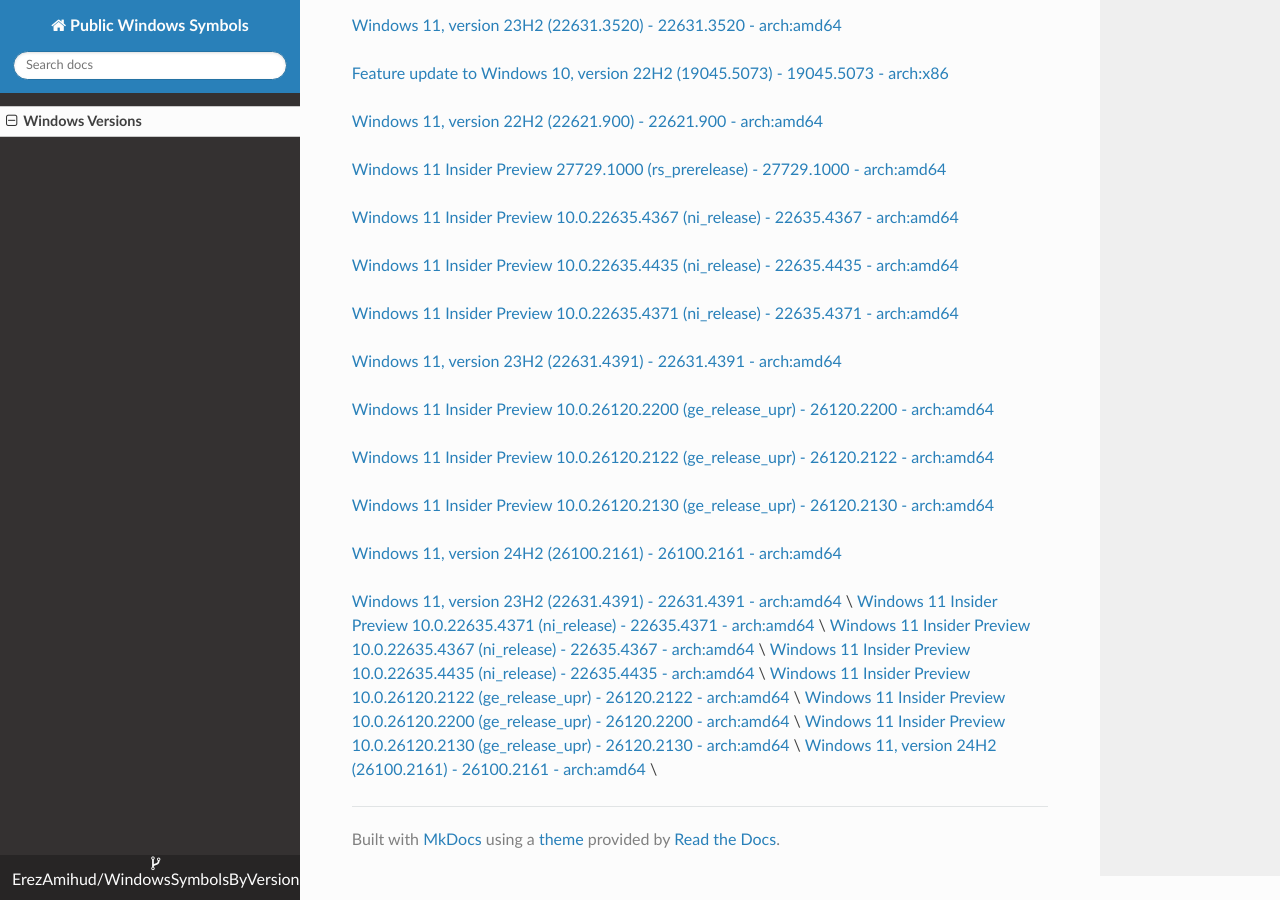
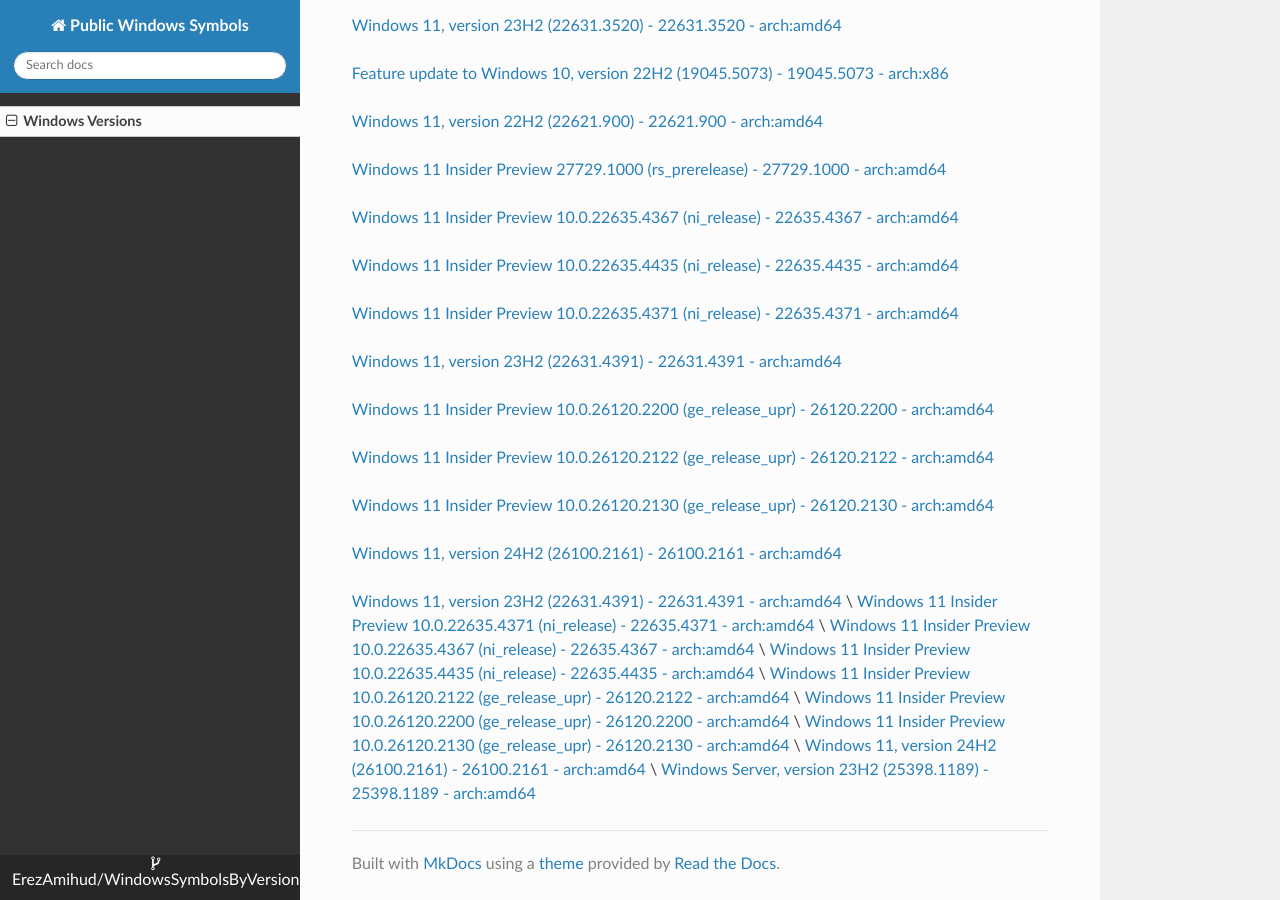
Before and after one commit to ErezAmihud/WindowsSymbolsByVersion, an MkDocs documentation site: the page built from docs/index.md, in a window 1280 px wide and 900 px high, scrolled down 3581 px. Built offline with MkDocs 1.6.1, drawn with Linux system fonts in a browser that asks for light colours; nearby versions of some CDN libraries.

Commit message:
Automated commit, add manifest for d289e1be-37f2-4980-96a9-5ceae469fff2

```diff
--- a/docs/index.md
+++ b/docs/index.md
@@ -169,3 +169,4 @@
 [Windows 11 Insider Preview 10.0.26120.2200 (ge_release_upr) - 26120.2200 - arch:amd64](https://github.com/ErezAmihud/WindowsSymbolsByVersion/blob/main/manifests/1ddbb3b6-9ebd-4d4c-b9d7-4b0c39663fd0.manifest) \
 [Windows 11 Insider Preview 10.0.26120.2130 (ge_release_upr) - 26120.2130 - arch:amd64](https://github.com/ErezAmihud/WindowsSymbolsByVersion/blob/main/manifests/8e99fe48-06d3-4f0a-9a09-a849f7f2551c.manifest) \
 [Windows 11, version 24H2 (26100.2161) - 26100.2161 - arch:amd64](https://github.com/ErezAmihud/WindowsSymbolsByVersion/blob/main/manifests/d6c443ca-9e6e-4dd6-8a2d-f2dfbd8356fa.manifest) \
+[Windows Server, version 23H2 (25398.1189) - 25398.1189 - arch:amd64](https://github.com/ErezAmihud/WindowsSymbolsByVersion/blob/main/manifests/d289e1be-37f2-4980-96a9-5ceae469fff2.manifest)
```
Also changed, not shown: process_builds.json (+1 -1 lines), 1 other file.
